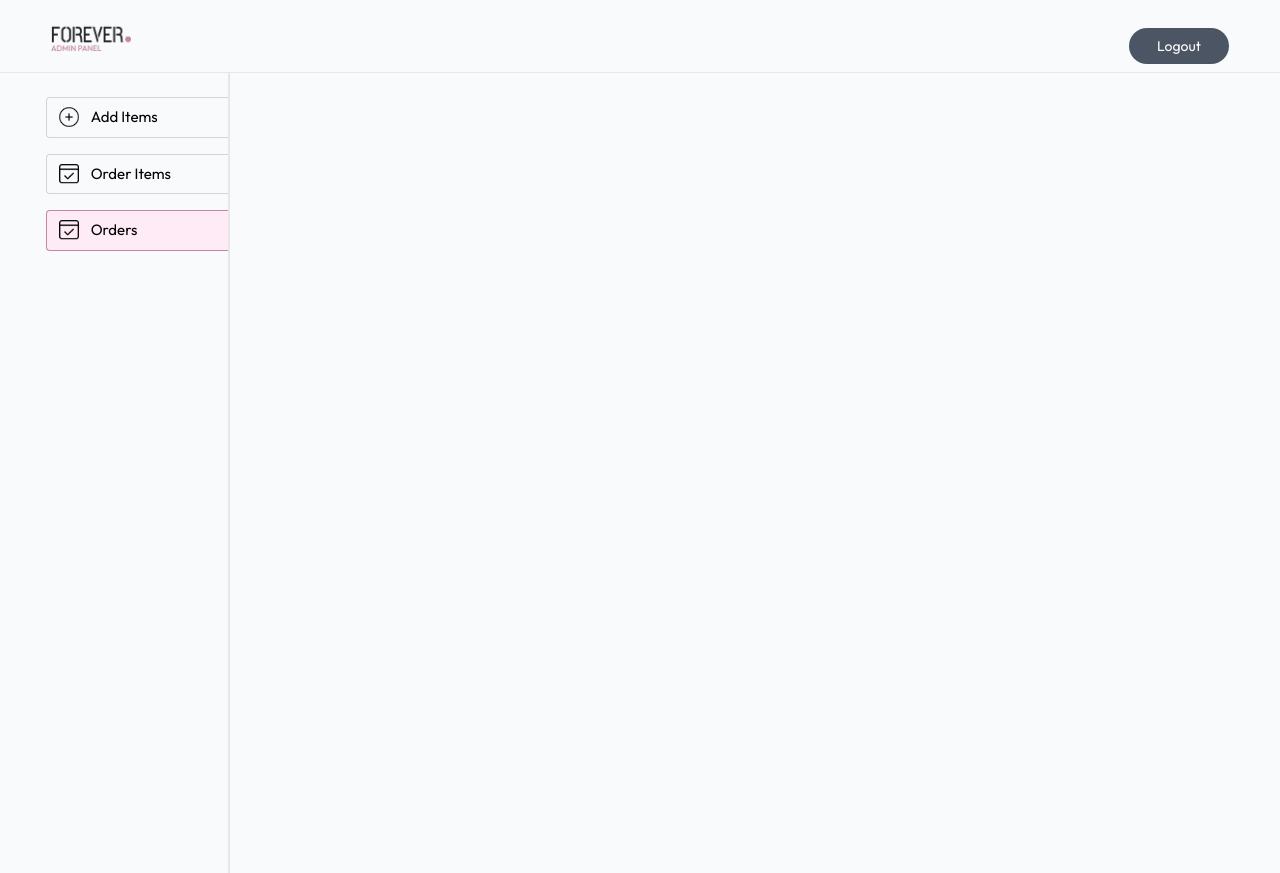
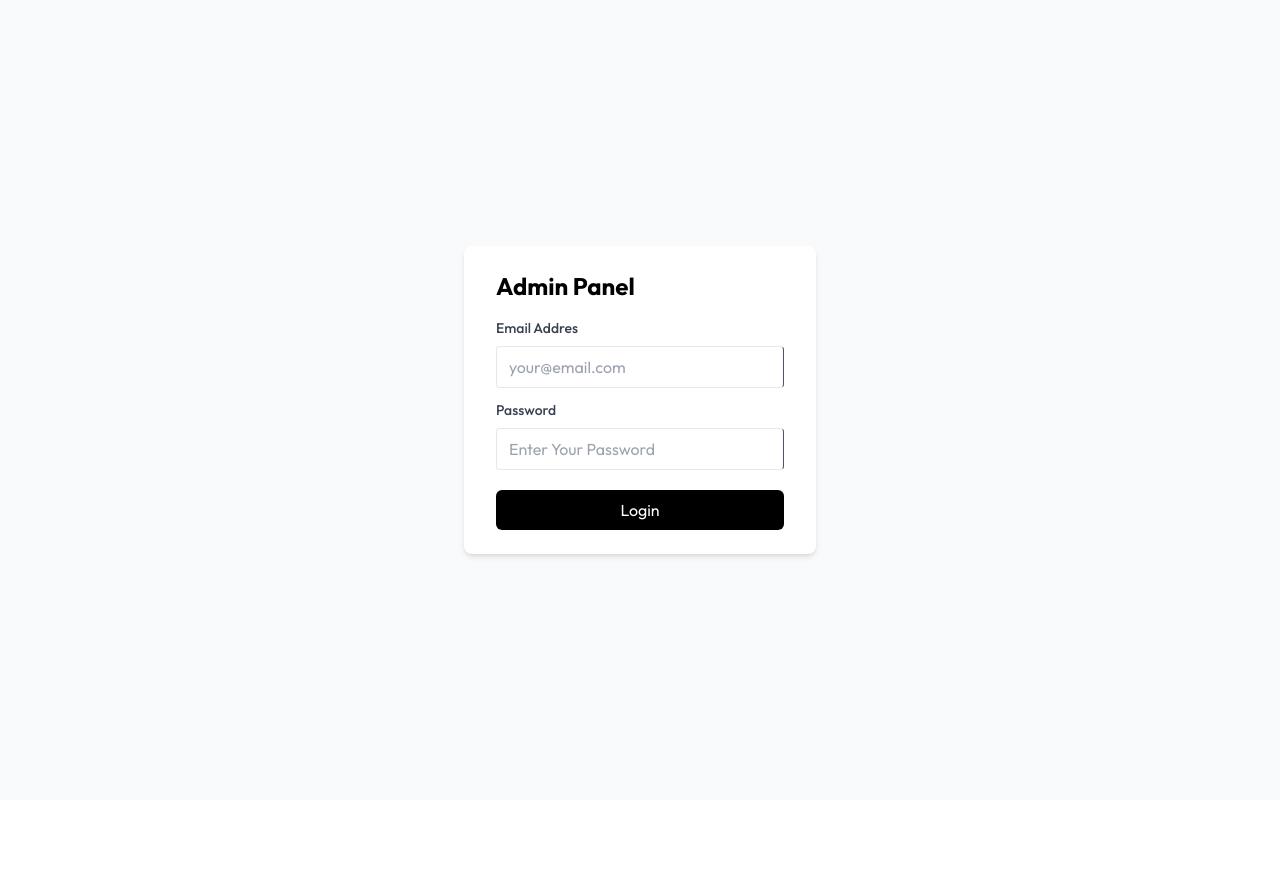
Before and after one commit to YosephDagne/E-commerce, a React (Vite) app in the folder admin/: page /order in a window 1280 px wide. After the commit the page ends 800 px from the top, so only its background shows below. Built offline with nearby package versions, Linux system fonts and the light colour scheme.

Commit message:
login for admin page

```diff
--- a/admin/src/App.jsx
+++ b/admin/src/App.jsx
@@ -1,13 +1,20 @@
-import React from "react";
+import React, { useState } from "react";
 import NavBar from "./components/NavBar";
 import SideBar from "./components/SideBar";
 import { Routes, Route } from "react-router-dom";
 import Add from "./pages/Add";
 import List from "./pages/List";
-import Orders from "./pages/Orders"
+import Orders from "./pages/Orders";
+import Login from "./components/Login";
 const App = () => {
+  const [token, setToken] = useState("");
+
   return (
     <div className="bg-gray-50 min-h-screen ">
+      {token === "" ? (
+        <Login />
+      ) : (
+        <>
           <NavBar />
           <hr />
           <div className="flex w-full">
@@ -20,6 +27,8 @@
               </Routes>
             </div>
           </div>
+        </>
+      )}
     </div>
   );
 };
--- /dev/null
+++ b/admin/src/components/Login.jsx
@@ -0,0 +1,54 @@
+import React, { useState } from "react";
+
+const Login = () => {
+  const [email, setEmail] = useState("");
+  const [password, setPassword] = useState("");
+  const onSubmintHandler = async (e) => {
+    try {
+        e.preventDefault();
+    } catch (error) {
+      console.error(error);
+    }
+  };
+  return (
+    <div className="min-h-screen flex items-center justify-center w-full">
+      <div className="bg-white shadow-md rounded-lg px-8 py-6 max-w-md">
+        <h1 className="text-2xl font-bold mb-4">Admin Panel</h1>
+        <form onSubmit={onSubmintHandler}>
+          <div className="mb-3 min-w-72">
+            <p className="text-sm font-medium text-gray-700 mb-2">
+              Email Addres
+            </p>
+            <input
+              onChange={(e) => setEmail(e.target.value)}
+              value={email}
+              className="rounded w-full px-3 py-2 border border-r-gray-600 outline-none"
+              type="email"
+              placeholder="your@email.com"
+              required
+            />
+          </div>
+          <div className="mb-3 min-w-72">
+            <p className="text-sm font-medium text-gray-700 mb-2">Password</p>
+            <input
+              onChange={(e) => setPassword(e.target.value)}
+              value={password}
+              className="rounded w-full px-3 py-2 border border-r-gray-600 outline-none"
+              type="password"
+              placeholder="Enter Your Password"
+              required
+            />
+          </div>
+          <button
+            className="mt-2 w-full py-2 px-4 rounded-md text-white bg-black"
+            type="submit"
+          >
+            Login
+          </button>
+        </form>
+      </div>
+    </div>
+  );
+};
+
+export default Login;
--- a/admin/src/pages/Orders.jsx
+++ b/admin/src/pages/Orders.jsx
@@ -1,5 +1,3 @@
-import React from 'react'
-
 const Orders = () => {
   return (
     <div>
```
Lines whose indentation alone changed are shown as unchanged.
